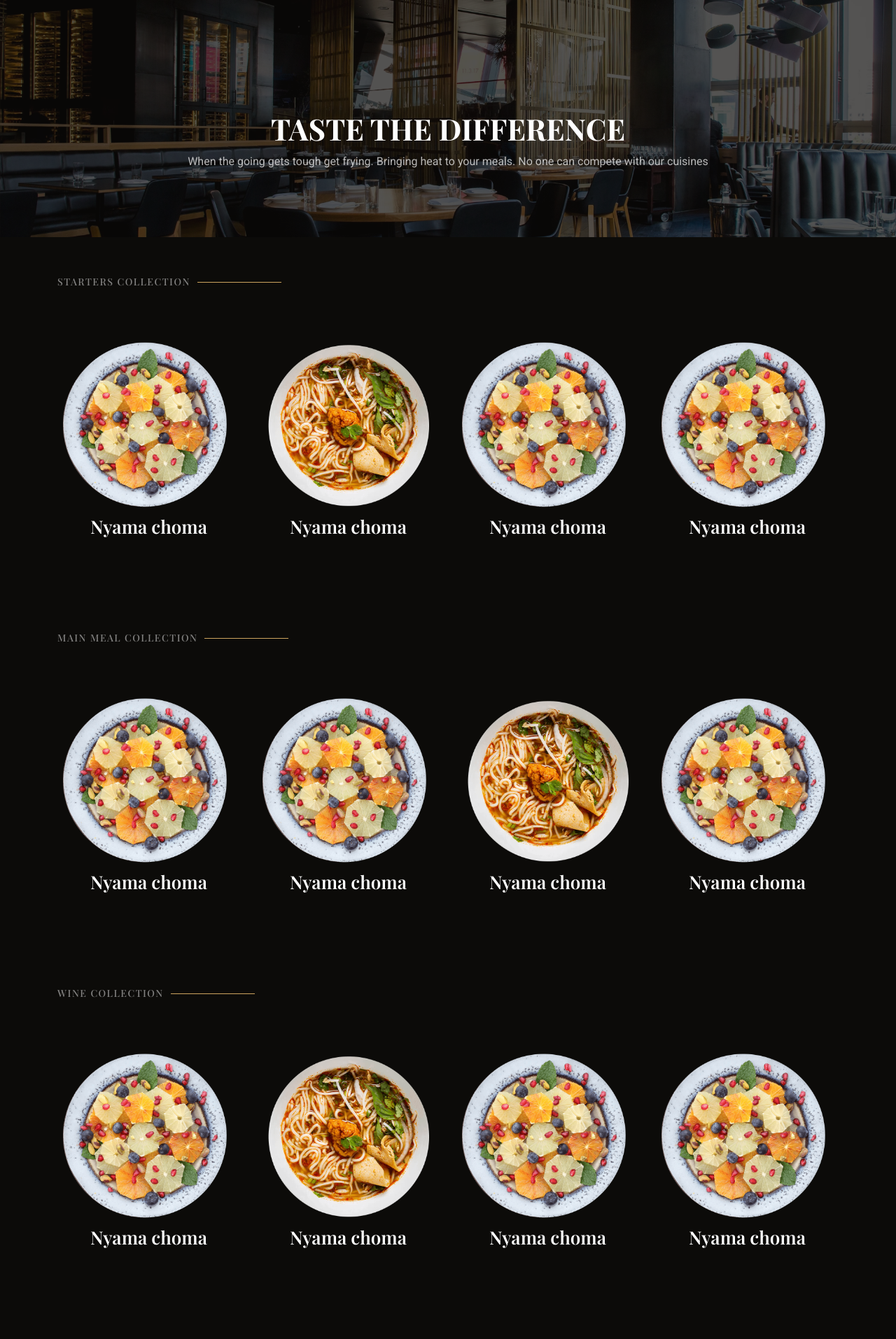
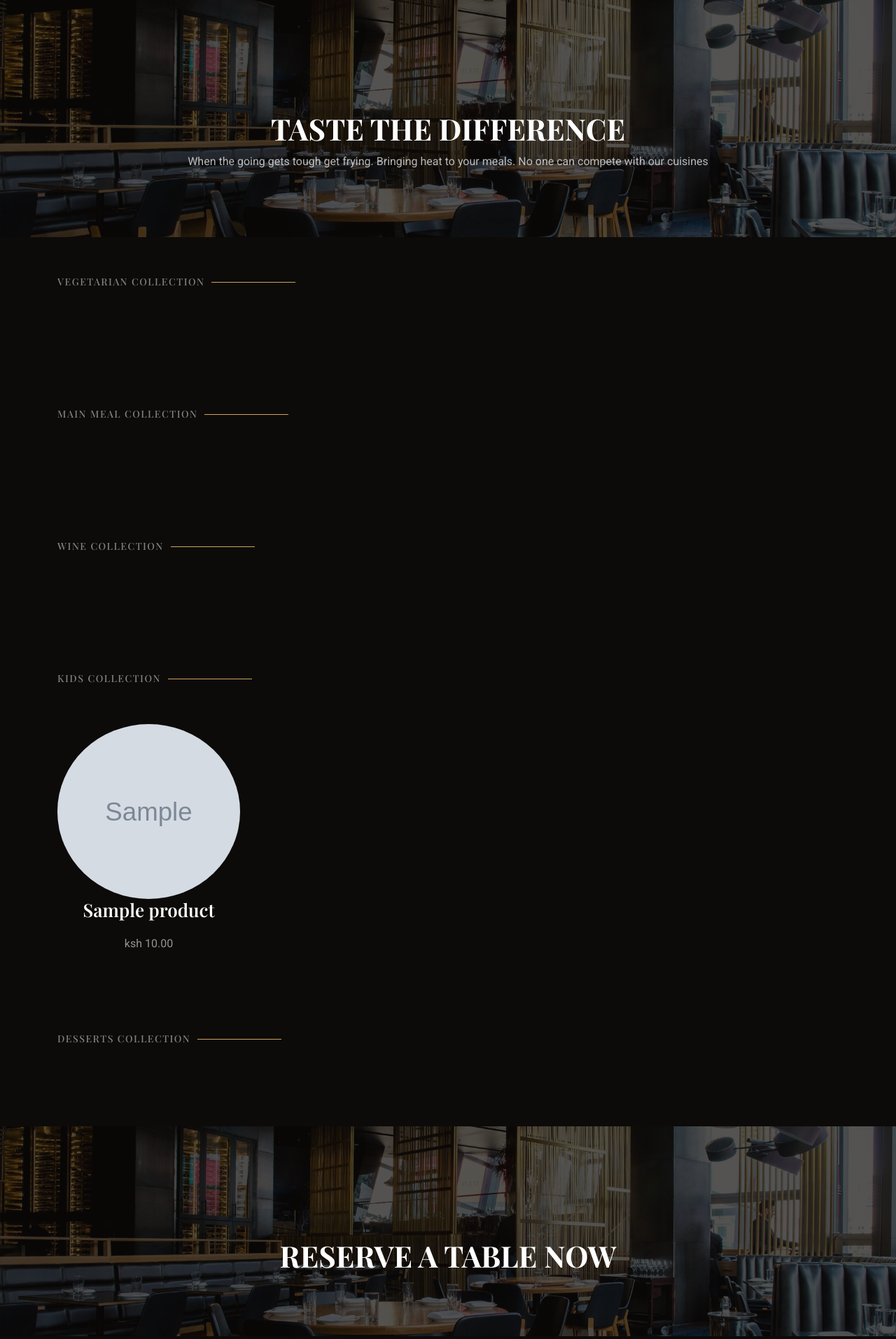
Before and after one commit to mercyogalo/Personal-work, a Django app: page /menu/ in a window 1280 px wide. Shown: the part 79-1993 px from the top of the page at 70% size. Run offline with Django 4.2, Linux system fonts and the light colour scheme; data comes from the database, SQL or seed files in the repository; tables that the repository leaves empty hold one stand-in row (values such as "Sample post"); grey boxes marked "Sample" are stand-in pictures; some libraries are stand-ins or nearby versions; some web fonts are replaced.

Commit message:
updated the views and products

```diff
--- a/restaurant/restaurantfeature/templates/base.html
+++ b/restaurant/restaurantfeature/templates/base.html
@@ -61,6 +61,15 @@
 background-color:#C8B49B;
 }
 
+
+/*--------------------------------------------------------------
+# Product Section
+--------------------------------------------------------------*/
+.product-image{
+  height:250px;
+  width:300px;
+  border-radius:50%;
+}
 
 
 /*--------------------------------------------------------------
--- a/restaurant/restaurantfeature/templates/menu.html
+++ b/restaurant/restaurantfeature/templates/menu.html
@@ -28,7 +28,7 @@
 
     <!-- Section Title -->
     <div class="container section-title" data-aos="fade-up">
-      <h2>Starters collection</h2>
+      <h2>Vegetarian collection</h2>
     </div><!-- End Section Title -->
 
     <div class="container" data-aos="fade-up" data-aos-delay="100">
@@ -40,39 +40,22 @@
             <div class="tab-pane active show" id="specials-tab-1">
               <div class="row">
 
+
+
+                {% for product in products  %}
+
+                {% if  product.category.name == "Vegetarian" %}
                  <div class="col-lg-3 text-center order-1 order-lg-2">
-                  <img src="{% static 'assets/img/specials-2.png' %}" alt="" class="img-fluid">
+                  <img src="{{product.image.url}}" alt="" class="img-fluid  product-image">
                   <div class=" details order-2 order-lg-1">
-                    <h3>Nyama choma</h3>
+                    <h3>{{product.name}}</h3>
+                    <p>ksh {{product.price}}</p>
                   </div>
              </div>
 
-             <div class="col-lg-3 text-center order-1 order-lg-2">
-              <img src="{% static 'assets/img/specials-3.png' %}" alt="" class="img-fluid">
-              <div class=" details order-2 order-lg-1">
-                <h3>Nyama choma</h3>
-              </div>
-         </div>
+             {% endif %}
 
-         <div class="col-lg-3 text-center order-1 order-lg-2">
-          <img src="{% static 'assets/img/specials-2.png' %}" alt="" class="img-fluid">
-          <div class=" details order-2 order-lg-1">
-            <h3>Nyama choma</h3>
-          </div>
-     </div>
-
-
-
-         <div class="col-lg-3 text-center order-1 order-lg-2">
-          <img src="{% static 'assets/img/specials-2.png' %}" alt="" class="img-fluid">
-          <div class=" details order-2 order-lg-1">
-            <h3>Nyama choma</h3>
-          </div>
-     </div>
-
-
-
-
+             {% endfor %}
 
 
 
@@ -112,39 +95,20 @@
             <div class="tab-pane active show" id="specials-tab-1">
               <div class="row">
 
+                {% for product in products  %}
+
+                {% if  product.category.name == "Main" %}
                  <div class="col-lg-3 text-center order-1 order-lg-2">
-                  <img src="{% static 'assets/img/specials-2.png' %}" alt="" class="img-fluid">
+                  <img src="{{product.image.url}}" alt="" class="img-fluid  product-image">
                   <div class=" details order-2 order-lg-1">
-                    <h3>Nyama choma</h3>
+                    <h3>{{product.name}}</h3>
+                    <p>ksh {{product.price}}</p>
+                  </div>
              </div>
-            </div>
 
-             <div class="col-lg-3 text-center order-1 order-lg-2">
-              <img src="{% static 'assets/img/specials-2.png' %}" alt="" class="img-fluid">
-              <div class=" details order-2 order-lg-1">
-                <h3>Nyama choma</h3>
+             {% endif %}
 
-              </div>
-         </div>
-
-
-         <div class="col-lg-3 text-center order-1 order-lg-2">
-          <img src="{% static 'assets/img/specials-3.png' %}" alt="" class="img-fluid">
-          <div class=" details order-2 order-lg-1">
-            <h3>Nyama choma</h3>
-
-          </div>
-     </div>
-
-
-     <div class="col-lg-3 text-center order-1 order-lg-2">
-      <img src="{% static 'assets/img/specials-2.png' %}" alt="" class="img-fluid">
-      <div class=" details order-2 order-lg-1">
-        <h3>Nyama choma</h3>
-
-      </div>
- </div>
-
+             {% endfor %}
 
 
 
@@ -184,35 +148,20 @@
             <div class="tab-pane active show" id="specials-tab-1">
               <div class="row">
 
+                {% for product in products  %}
+
+                {% if  product.category.name == "Wine" %}
                  <div class="col-lg-3 text-center order-1 order-lg-2">
-                  <img src="{% static 'assets/img/specials-2.png' %}" alt="" class="img-fluid">
+                  <img src="{{product.image.url}}" alt="" class="img-fluid  product-image">
                   <div class=" details order-2 order-lg-1">
-                    <h3>Nyama choma</h3>
+                    <h3>{{product.name}}</h3>
+                    <p>ksh {{product.price}}</p>
                   </div>
              </div>
 
-             <div class="col-lg-3 text-center order-1 order-lg-2">
-              <img src="{% static 'assets/img/specials-3.png' %}" alt="" class="img-fluid">
-              <div class=" details order-2 order-lg-1">
-                <h3>Nyama choma</h3>
-              </div>
-         </div>
+             {% endif %}
 
-         <div class="col-lg-3 text-center order-1 order-lg-2">
-          <img src="{% static 'assets/img/specials-2.png' %}" alt="" class="img-fluid">
-          <div class=" details order-2 order-lg-1">
-            <h3>Nyama choma</h3>
-          </div>
-     </div>
-
-
-
-         <div class="col-lg-3 text-center order-1 order-lg-2">
-          <img src="{% static 'assets/img/specials-2.png' %}" alt="" class="img-fluid">
-          <div class=" details order-2 order-lg-1">
-            <h3>Nyama choma</h3>
-          </div>
-     </div>
+             {% endfor %}
 
 
 
@@ -255,35 +204,20 @@
             <div class="tab-pane active show" id="specials-tab-1">
               <div class="row">
 
+                {% for product in products  %}
+
+                {% if  product.category.name == "Kids" %}
                  <div class="col-lg-3 text-center order-1 order-lg-2">
-                  <img src="{% static 'assets/img/specials-2.png' %}" alt="" class="img-fluid">
+                  <img src="{{product.image.url}}" alt="" class="img-fluid  product-image">
                   <div class=" details order-2 order-lg-1">
-                    <h3>Nyama choma</h3>
+                    <h3>{{product.name}}</h3>
+                    <p>ksh {{product.price}}</p>
                   </div>
              </div>
 
-             <div class="col-lg-3 text-center order-1 order-lg-2">
-              <img src="{% static 'assets/img/specials-3.png' %}" alt="" class="img-fluid">
-              <div class=" details order-2 order-lg-1">
-                <h3>Nyama choma</h3>
-              </div>
-         </div>
+             {% endif %}
 
-         <div class="col-lg-3 text-center order-1 order-lg-2">
-          <img src="{% static 'assets/img/specials-2.png' %}" alt="" class="img-fluid">
-          <div class=" details order-2 order-lg-1">
-            <h3>Nyama choma</h3>
-          </div>
-     </div>
-
-
-
-         <div class="col-lg-3 text-center order-1 order-lg-2">
-          <img src="{% static 'assets/img/specials-2.png' %}" alt="" class="img-fluid">
-          <div class=" details order-2 order-lg-1">
-            <h3>Nyama choma</h3>
-          </div>
-     </div>
+             {% endfor %}
 
 
 
@@ -329,35 +263,23 @@
             <div class="tab-pane active show" id="specials-tab-1">
               <div class="row">
 
+                {% for product in products  %}
+
+                {% if  product.category.name == "Desserts" %}
                  <div class="col-lg-3 text-center order-1 order-lg-2">
-                  <img src="{% static 'assets/img/specials-2.png' %}" alt="" class="img-fluid">
+                  <img src="{{product.image.url}}" alt="" class="img-fluid  product-image">
                   <div class=" details order-2 order-lg-1">
-                    <h3>Nyama choma</h3>
+                    <h3>{{product.name}}</h3>
+                    <p>ksh {{product.price}}</p>
                   </div>
              </div>
 
-             <div class="col-lg-3 text-center order-1 order-lg-2">
-              <img src="{% static 'assets/img/specials-3.png' %}" alt="" class="img-fluid">
-              <div class=" details order-2 order-lg-1">
-                <h3>Nyama choma</h3>
-              </div>
-         </div>
+             {% endif %}
 
-         <div class="col-lg-3 text-center order-1 order-lg-2">
-          <img src="{% static 'assets/img/specials-2.png' %}" alt="" class="img-fluid">
-          <div class=" details order-2 order-lg-1">
-            <h3>Nyama choma</h3>
-          </div>
-     </div>
+             {% endfor %}
 
 
 
-         <div class="col-lg-3 text-center order-1 order-lg-2">
-          <img src="{% static 'assets/img/specials-2.png' %}" alt="" class="img-fluid">
-          <div class=" details order-2 order-lg-1">
-            <h3>Nyama choma</h3>
-          </div>
-     </div>
 
 
 
--- a/restaurant/restaurantfeature/views.py
+++ b/restaurant/restaurantfeature/views.py
@@ -21,8 +21,9 @@ def home(request):
 def menu(request):
     products=Product.objects.all()
 
+
     context={
-        "products":products
+        "products":products,
     }
     return render(request,'menu.html',context)
 
```
Also changed, not shown: restaurant/media/productimage/Classic_Chocolate_Chip_Cookies_30_Minutes.jpeg (added), restaurant/media/productimage/Quick__Easy_Chocolate_Almond_Croissants.jpeg (added), restaurant/media/productimage/desserts-2.jpeg (added).
